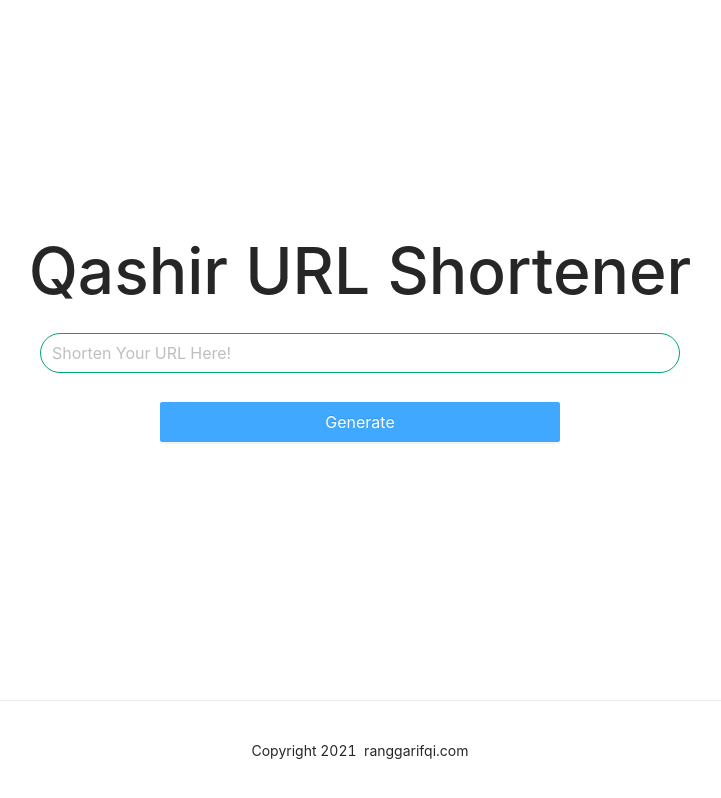
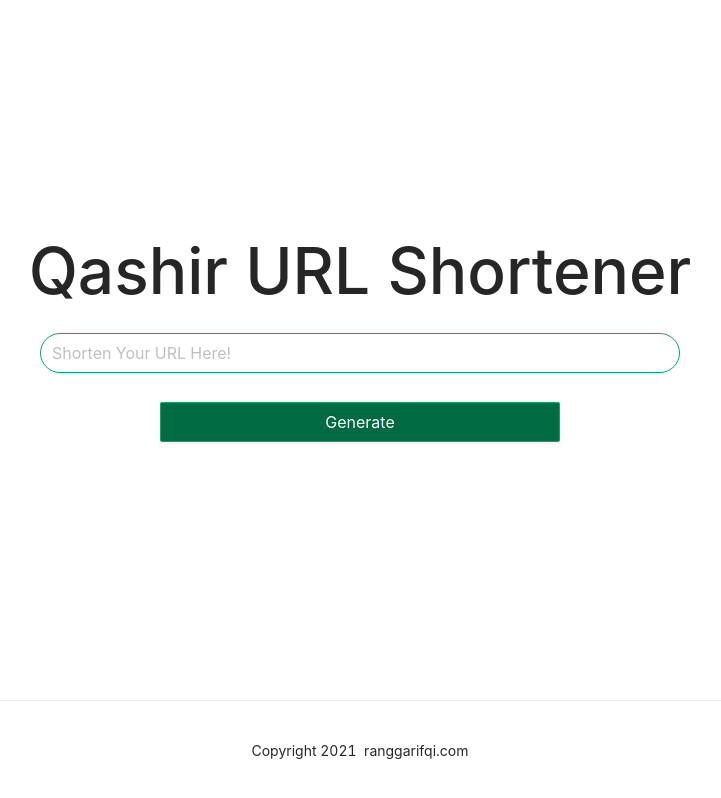
Before and after one commit to ranggarifqi/qashir-url-shortener-frontend, a Next.js app: page / in a window 1280 px wide. In both pictures the pointer is over the button "Generate". Shown: the whole page, without its empty margins (280-1001 px from the left). Built offline with nearby package versions, Linux system fonts and the light colour scheme; no server answers.

Commit message:
Fix button hover & focus

```diff
--- a/styles/Home.module.css
+++ b/styles/Home.module.css
@@ -78,6 +78,14 @@
   background-color: #00a86b;
   border-color: #00a86b;
 }
+.formButton:hover {
+  background-color: #006a43;
+  border-color: #00a86b;
+}
+.formButton:focus {
+  background-color: #006a43;
+  border-color: #00a86b;
+}
 
 .submitAnother {
   display: flex;
```
